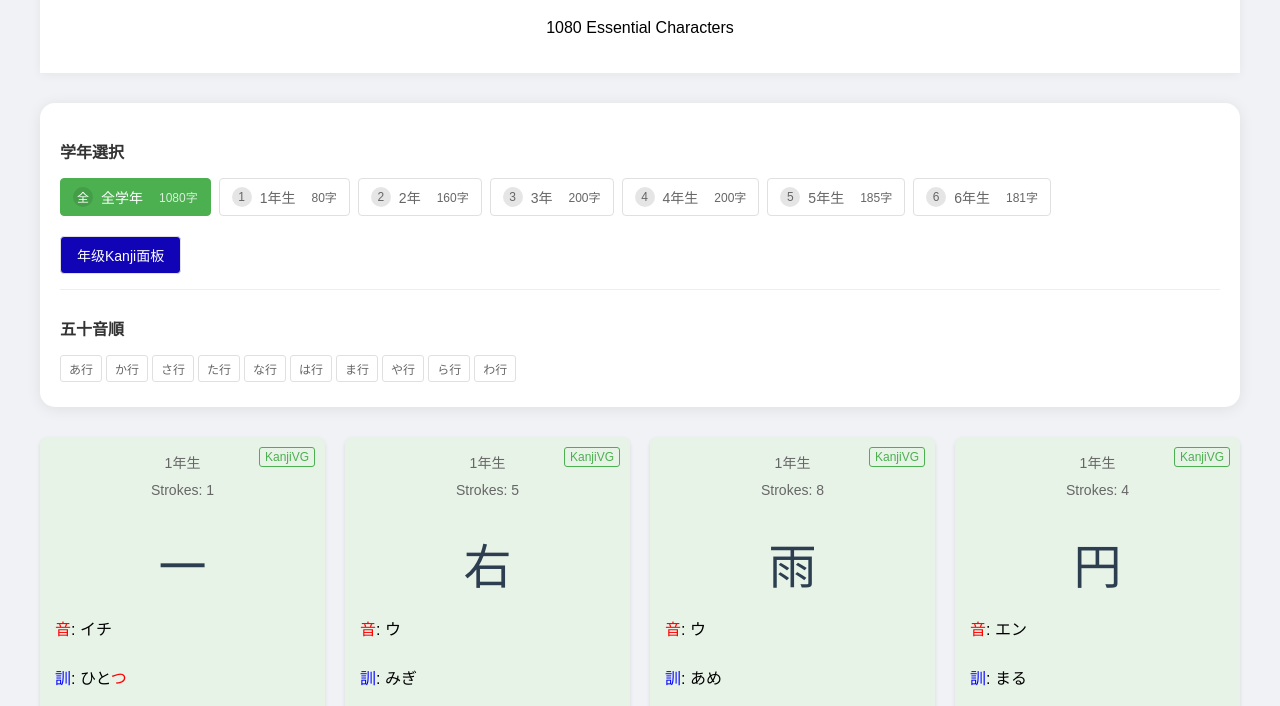
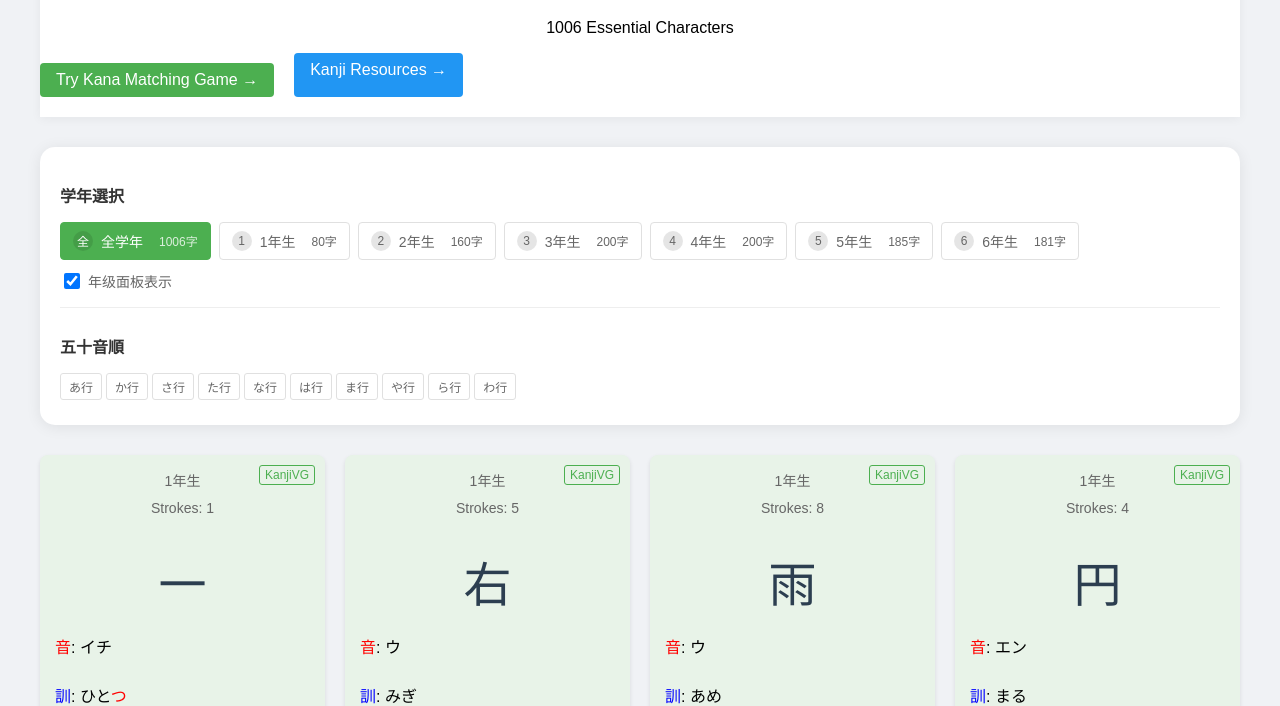
Before and after one commit to mujun5566/LearnKanjiLikeAJapaneseStudent, a plain HTML site: page index.html in a window 1280 px wide. Shown: the part 101-807 px from the top of the page. Drawn offline with Linux system fonts and the light colour scheme.

Commit message:
Update index.html
add link to kana-matching.html (then uploade the file kana-matching.html).
add resources page.

```diff
--- a/index.html
+++ b/index.html
@@ -492,12 +492,102 @@
             transform: translateY(-1px);
             box-shadow: 0 1px 2px rgba(0,0,0,0.1);
         }
+
+        /* 添加checkbox样式 */
+        .panel-toggle {
+            display: flex;
+            align-items: center;
+            margin-top: 10px;
+            cursor: pointer;
+            font-size: 14px;
+            color: #666;
+        }
+
+        .panel-toggle input[type="checkbox"] {
+            margin-right: 8px;
+        }
+
+        /* 可选：美化checkbox样式 */
+        .panel-toggle input[type="checkbox"] {
+            width: 16px;
+            height: 16px;
+            cursor: pointer;
+        }
+
+        .game-link {
+            display: inline-block;
+            padding: 8px 16px;
+            background: #4CAF50;
+            color: white;
+            text-decoration: none;
+            border-radius: 4px;
+            margin-top: 10px;
+            transition: all 0.2s ease;
+        }
+
+        .game-link:hover {
+            background: #45a049;
+            transform: translateY(-2px);
+        }
+
+        .nav-links {
+            display: flex;
+            gap: 20px;
+            margin-top: 15px;
+        }
+
+        .game-link, .resource-link, .local-resource-link {
+            display: inline-block;
+            padding: 8px 16px;
+            color: white;
+            text-decoration: none;
+            border-radius: 4px;
+            transition: all 0.2s ease;
+        }
+
+        .game-link {
+            background: #4CAF50;
+        }
+
+        .resource-link {
+            background: #2196F3;
+        }
+
+        .local-resource-link {
+            background: #9C27B0;  /* 紫色 */
+        }
+
+        .game-link:hover,
+        .resource-link:hover,
+        .local-resource-link:hover {
+            transform: translateY(-2px);
+            box-shadow: 0 2px 8px rgba(0,0,0,0.1);
+        }
     </style>
 </head>
 <body>
     <div id="header">
         <h1>Japanese Elementary School Kanji Learning</h1>
-        <p>1080 Essential Characters</p>
+        <p>1006 Essential Characters</p>
+        <div class="nav-links">
+    <!-- #region
+             <a href="https://mujun327.github.io/kana-matching-game/"
+               target="_blank"
+               class="game-link">
+                Try Kana Matching Game →
+            </a>
+            -->
+            <a href="kana-matching.html"
+               target="_blank"
+               class="game-link">
+                Try Kana Matching Game →
+            </a>
+            <a href="KanjiResources.html"
+               class="resource-link">
+                Kanji Resources →
+            </a>
+
+        </div>
     </div>
 
     <div id="controls">
@@ -511,7 +601,7 @@
                         <button class="grade-btn active" data-grade="all">
                             <span class="grade-number">全</span>
                             <span class="grade-label">全学年</span>
-                            <span class="kanji-count">1080字</span>
+                            <span class="kanji-count">1006字</span>
                         </button>
                         <button class="grade-btn" data-grade="1">
                             <span class="grade-number">1</span>
@@ -520,12 +610,12 @@
                         </button>
                         <button class="grade-btn" data-grade="2">
                             <span class="grade-number">2</span>
-                            <span class="grade-label">2年</span>
+                            <span class="grade-label">2年生</span>
                             <span class="kanji-count">160字</span>
                         </button>
                         <button class="grade-btn" data-grade="3">
                             <span class="grade-number">3</span>
-                            <span class="grade-label">3年</span>
+                            <span class="grade-label">3年生</span>
                             <span class="kanji-count">200字</span>
                         </button>
                         <button class="grade-btn" data-grade="4">
@@ -544,7 +634,10 @@
                             <span class="kanji-count">181字</span>
                         </button><!-- 其他年级按钮类似 -->
                     </div>
-                    <button class="toggle-grade-panel-btn">年级Kanji面板</button>
+                    <label class="panel-toggle">
+                        <input type="checkbox" id="gradePanelToggle" checked>
+                        年级面板表示
+                    </label>
                 </div>
 
                 <!-- 五十音图分组选择器 -->
@@ -659,7 +752,7 @@
             'か': ['か', 'き', 'く', 'け', 'こ'],
             'さ': ['さ', 'し', 'す', 'せ', 'そ'],
             'た': ['た', 'ち', 'つ', 'て', 'と'],
-            'な': ['な', 'に', 'ぬ', 'ね', 'の'],
+            'な': ['���', 'に', 'ぬ', 'ね', 'の'],
             'は': ['は', 'ひ', 'ふ', 'へ', 'ほ'],
             'ま': ['ま', 'み', 'む', 'め', 'も'],
             'や': ['や', 'ゆ', 'よ'],
@@ -768,17 +861,13 @@
         // 页面加载时初始化
         document.addEventListener('DOMContentLoaded', initializeControls);
 
-        // 添加简单的切换功能
+        // 修改切换功能为checkbox
         document.addEventListener('DOMContentLoaded', () => {
-            const toggleBtn = document.querySelector('.toggle-grade-panel-btn');
+            const toggleCheckbox = document.getElementById('gradePanelToggle');
             const gradePanel = document.querySelector('.current-grade-panel');
 
-            toggleBtn.addEventListener('click', () => {
-                if (gradePanel.style.display === 'none') {
-                    gradePanel.style.display = 'block';
-                } else {
-                    gradePanel.style.display = 'none';
-                }
+            toggleCheckbox.addEventListener('change', () => {
+                gradePanel.style.display = toggleCheckbox.checked ? 'block' : 'none';
             });
         });
 
```
